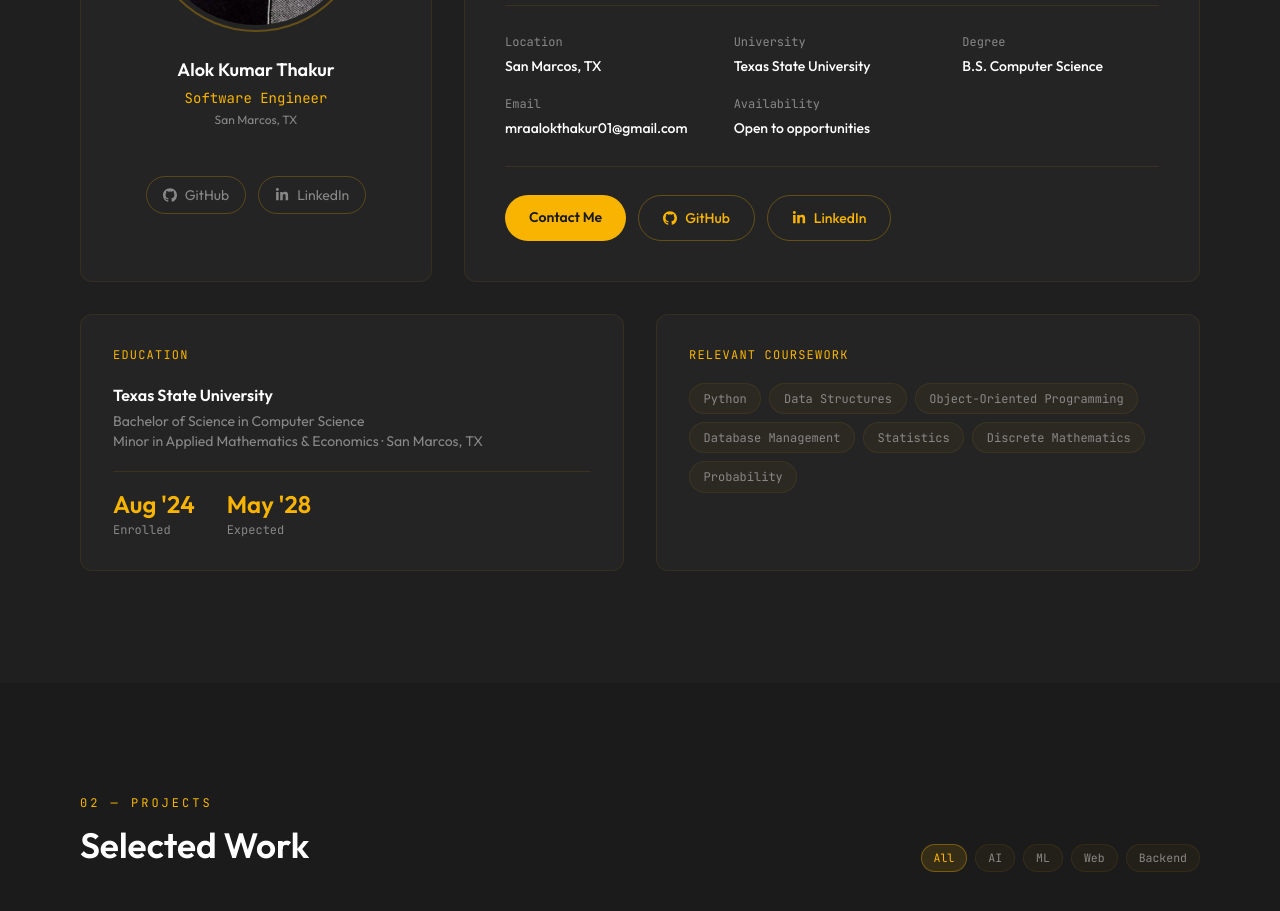
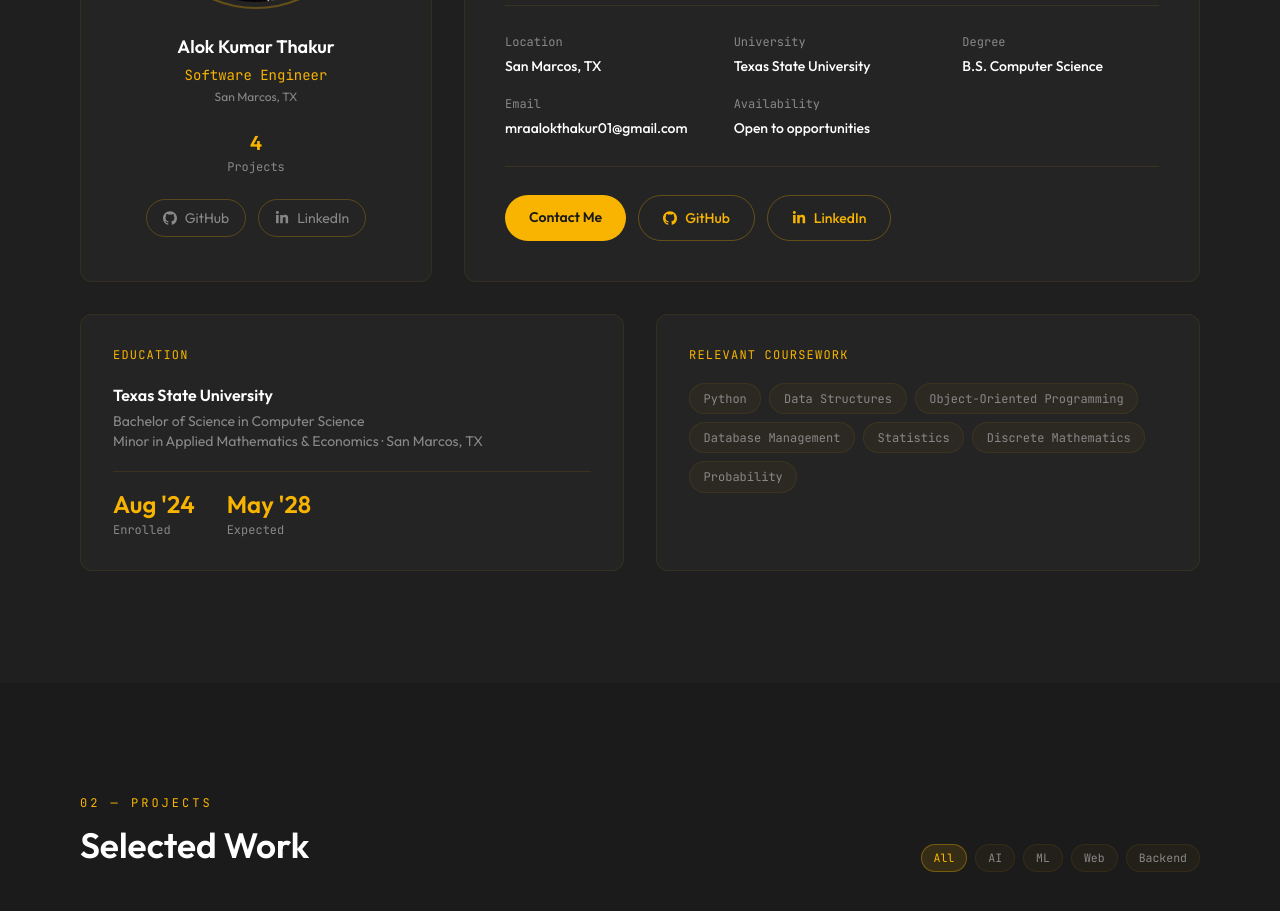
Before and after one commit to aalok012/portfolio, a React (Vite) app: page / in a window 1280 px wide. Shown: the part 1240-2151 px from the top of the page. Built offline with nearby package versions, Linux system fonts and the light colour scheme.

Commit message:
Remove projects stat from hero photo card, keep in about section

```diff
--- a/src/components/views/AboutSection.tsx
+++ b/src/components/views/AboutSection.tsx
@@ -55,6 +55,10 @@ export default function AboutSection() {
             </div>
 
             <div className="flex gap-6">
+              <div className="text-center">
+                <p className="text-xl font-bold" style={{ color: '#F8B400' }}>4</p>
+                <p className="text-xs mt-0.5" style={{ fontFamily: "'JetBrains Mono', monospace", color: '#888888' }}>Projects</p>
+              </div>
             </div>
 
             <div className="flex gap-3">
--- a/src/components/views/HeroSection.tsx
+++ b/src/components/views/HeroSection.tsx
@@ -127,8 +127,6 @@ export default function HeroSection() {
               />
             </div>
 
-            <div className="flex justify-center gap-8 mt-8">
-            </div>
           </div>
         </div>
 
```
